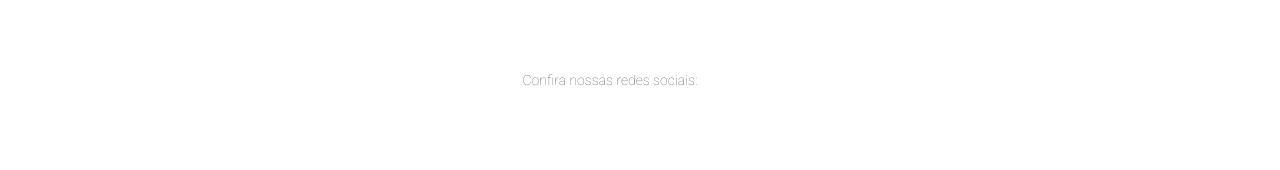
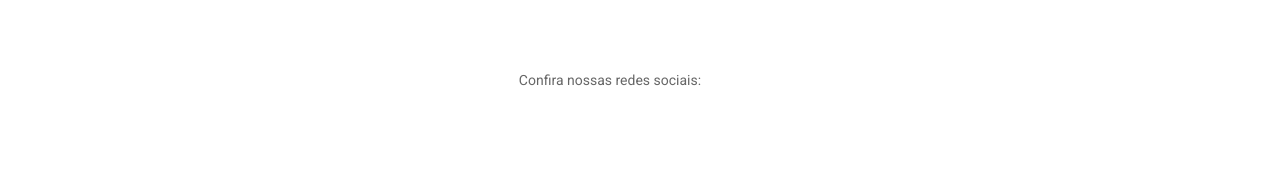
Before and after one commit to ais-opensource/portal, a React (Create React App) app: page /quem-somos in a window 1280 px wide. Shown: the part 750-920 px from the top of the page. Built offline with nearby package versions, Linux system fonts and the light colour scheme; some icons are missing.

Commit message:
add redes sociais

```diff
--- a/src/components/AIS/AIS.js
+++ b/src/components/AIS/AIS.js
@@ -1,6 +1,4 @@
 import React from 'react'
-import { PageTitle } from '../content/PageTitle/PageTitle'
-import { Carreira } from './Carreira/Carreira'
 import { Contato } from './Contato/Contato'
 import './AIS.css'
 
--- a/src/components/AIS/RedesSociais/RedesSociais.css
+++ b/src/components/AIS/RedesSociais/RedesSociais.css
@@ -12,7 +12,7 @@
 
   color: #666666;
   font-family: 'Roboto', sans-serif;
-  font-weight: 100;
+
 }
 
 
```
